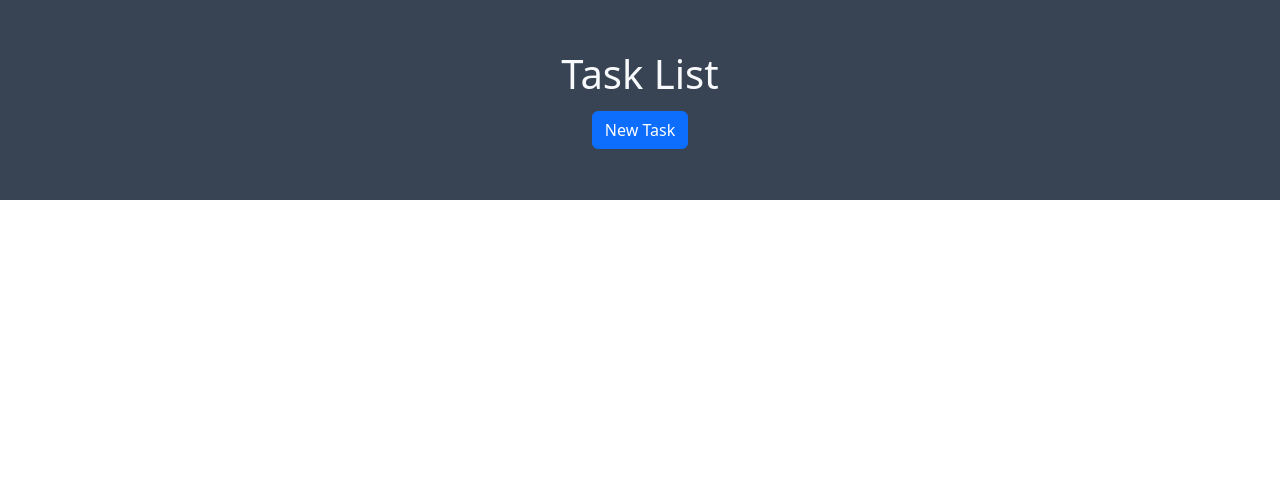
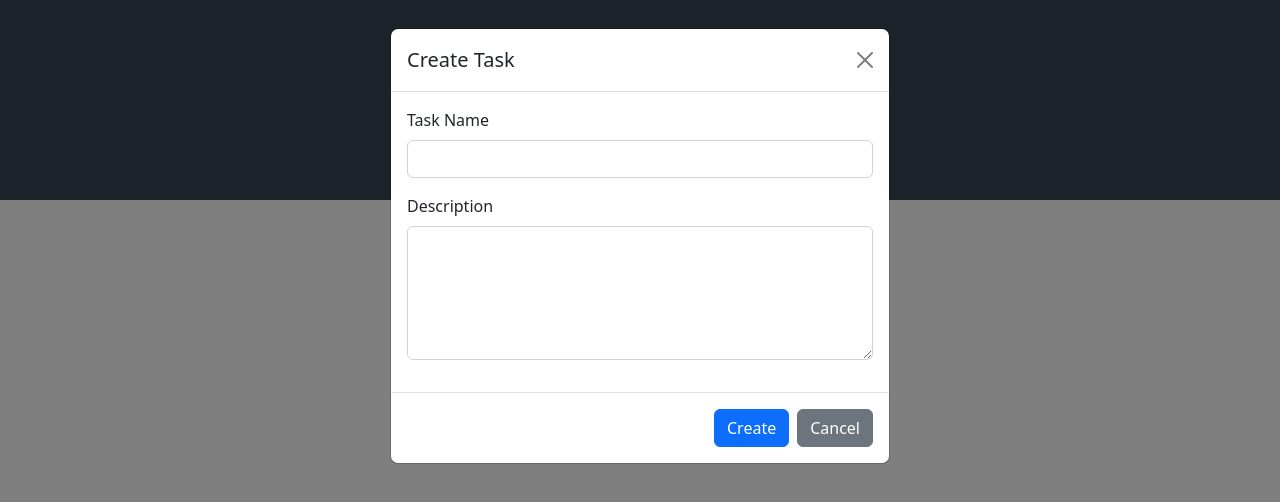
Before and after one commit to k-guest/TaskList, a React (Create React App) app: page / in a window 1280 px wide. Both pictures are taken after a click on the button "New Task". Shown: the top 502 px of the page. Built offline with nearby package versions, Linux system fonts and the light colour scheme.

Commit message:
Creating CreateTask Component

```diff
--- a/src/components/App/App.js
+++ b/src/components/App/App.js
@@ -1,15 +1,27 @@
 import './App.scss';
 import 'bootstrap/dist/css/bootstrap.min.css';
+import { useState } from 'react';
 import TaskList from '../TaskList/TaskList';
+import CreateTask from '../CreateTask/CreateTask';
 
 function App () {
+
+    const [modal, setModal] = useState(false);
+    const toggle = () => {
+        setModal(!modal);
+    }
+
     return (
         <>
             <div className="app text-center">
                 <h1 className="text-light">Task List</h1>
-                <button className="btn btn-primary">New Task</button>
+                <button className="btn btn-primary" onClick={() => setModal(true)}>New Task</button>
             </div>
             <TaskList />
+            <CreateTask
+                modal = {modal}
+                toggle = {toggle}
+            />
         </>
     );
 }
--- /dev/null
+++ b/src/components/CreateTask/CreateTask.js
@@ -0,0 +1,73 @@
+import './CreateTask.scss';
+import { useState } from 'react';
+import {
+    Button,
+    Modal,
+    ModalHeader,
+    ModalBody,
+    ModalFooter,
+    Form,
+    FormGroup,
+    Label,
+    Input
+} from 'reactstrap';
+
+function CreateTask ({ modal, toggle }) {
+
+    const [taskName, setTaskName] = useState('');
+    const [taskDescription, setTaskDescription] = useState('');
+    const handleChange = (e) => {
+        const { name, value } = e.target;
+
+        if(name === "taskName") {
+            setTaskName(value)
+        } else {
+            setTaskDescription(value)
+        }
+    }
+
+    return (
+        <Modal isOpen={modal} toggle={toggle}>
+            <ModalHeader toggle={toggle}>
+                Create Task
+            </ModalHeader>
+            <ModalBody>
+                <Form>
+                    <FormGroup>
+                        <Label for="exampleEmail">
+                            Task Name
+                        </Label>
+                        <Input
+                            type="text"
+                            value={taskName}
+                            onChange={handleChange}
+                            name = "taskName"
+                        />
+                    </FormGroup>
+                    <FormGroup>
+                        <Label for="examplePassword">
+                            Description
+                        </Label>
+                        <Input
+                            rows="5"
+                            type="textarea"
+                            value={taskDescription}
+                            onChange={handleChange}
+                            name = "taskDescription"
+                        />
+                    </FormGroup>
+                </Form>
+            </ModalBody>
+            <ModalFooter>
+                <Button color="primary" onClick={toggle}>
+                    Create
+                </Button>{' '}
+                <Button color="secondary" onClick={toggle}>
+                    Cancel
+                </Button>
+            </ModalFooter>
+        </Modal>
+    );
+}
+
+export default CreateTask;
```
Also changed, not shown: src/components/CreateTask/CreateTask.scss (added).
